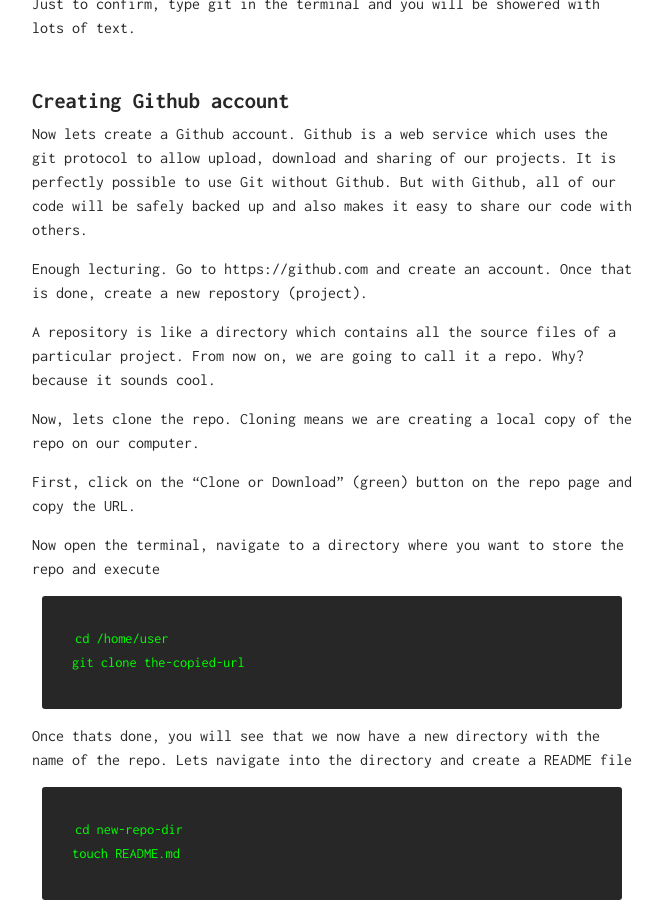
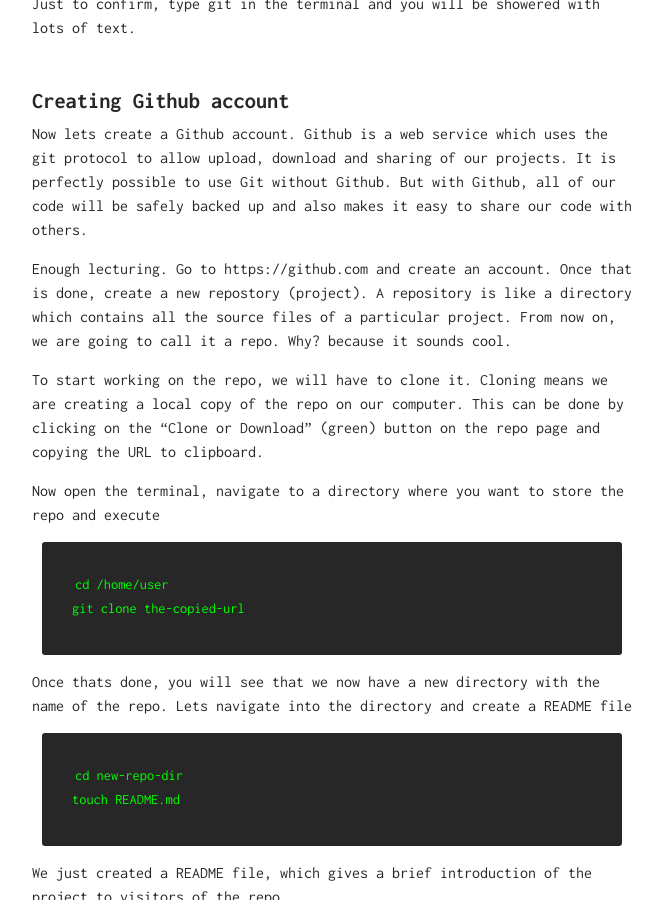
Before and after one commit to karuvally/karuvally.github.io, a Jekyll site: the page built from _posts/2019-01-01-git-quickstart.md, in a window 1280 px wide and 900 px high, scrolled down 848 px. Shown: the whole window, without its empty margins (308-971 px from the left). Built offline with Jekyll 4.4.1, drawn with Linux system fonts in a browser that asks for light colours.

Commit message:
minor rewrite of github account section

```diff
--- a/_posts/2019-01-01-git-quickstart.md
+++ b/_posts/2019-01-01-git-quickstart.md
@@ -34,17 +34,14 @@
 safely backed up and also makes it easy to share our code with others.
 
 Enough lecturing. Go to https://github.com and create an account. Once that
-is done, create a new repostory (project).
+is done, create a new repostory (project). A repository is like a directory
+which contains all the source files of a particular project. From now on, we
+are going to call it a repo. Why? because it sounds cool.
 
-A repository is like a directory which contains all the source files of a
-particular project. From now on, we are going to call it a repo. Why? because
-it sounds cool.
-
-Now, lets clone the repo. Cloning means we are creating a local copy of the
-repo on our computer.
-
-First, click on the "Clone or Download" (green) button on the repo page and
-copy the URL.
+To start working on the repo, we will have to clone it. Cloning means we are
+creating a local copy of the repo on our computer. This can be done by clicking
+on the "Clone or Download" (green) button on the repo page and copying the URL
+to clipboard.
 
 Now open the terminal, navigate to a directory where you want to store the
 repo and execute
```
